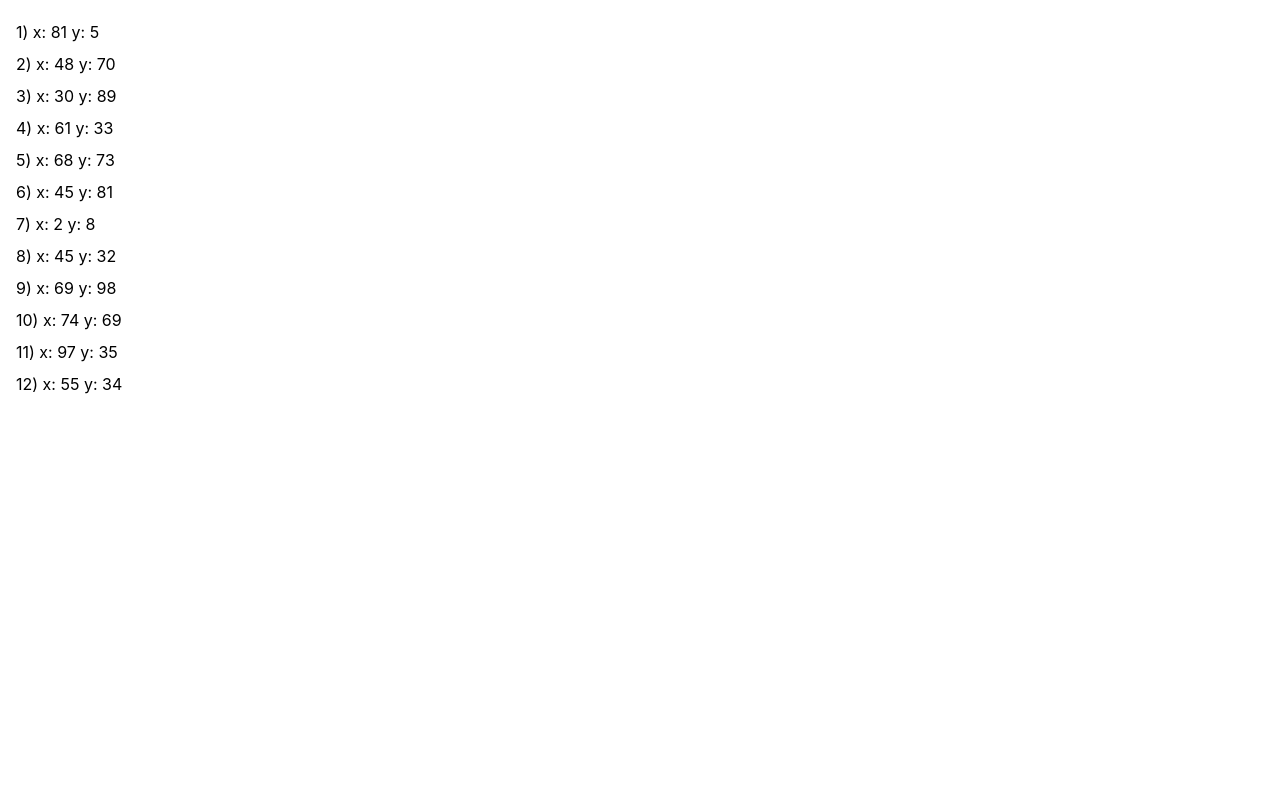
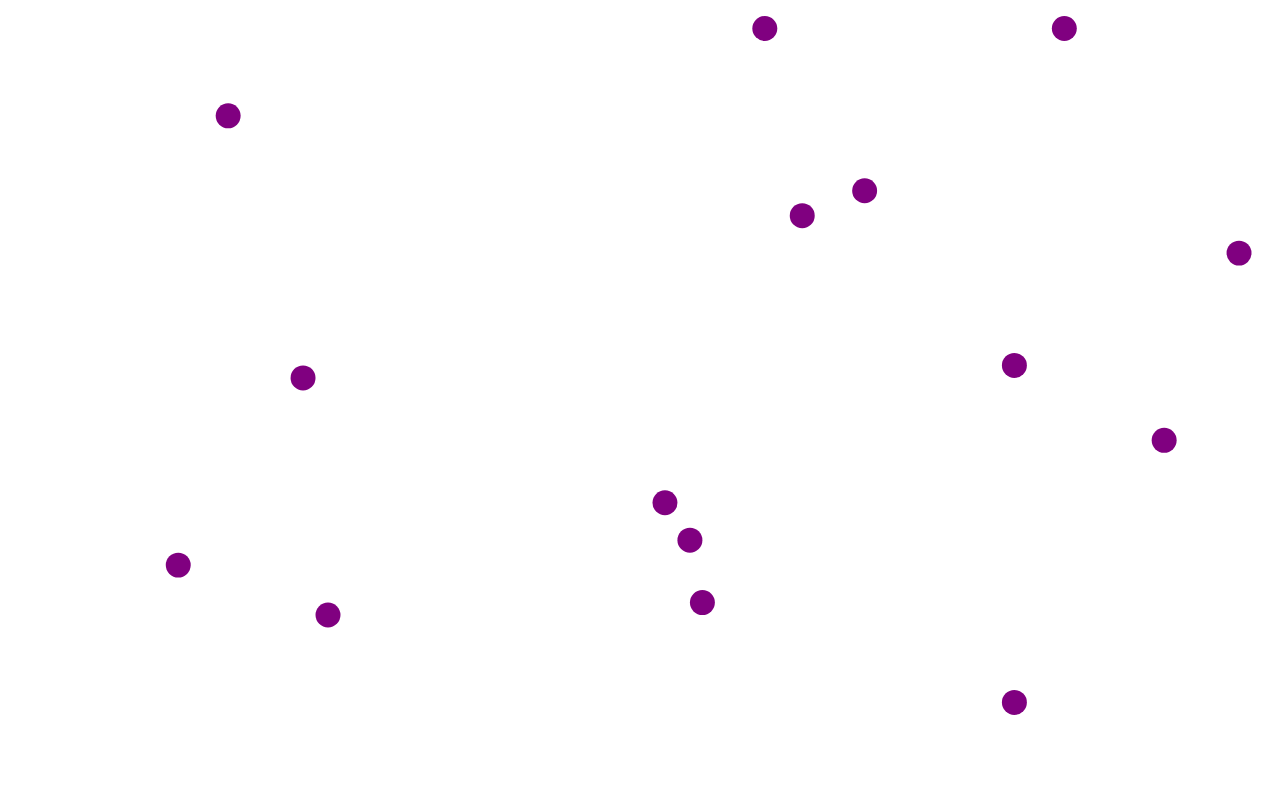
Before and after one commit to milufranz08/d3-react-tutorial, a React (Create React App) app: page / in a window 1280 px wide. Shown: the top 787 px of the page. Built offline with nearby package versions, Linux system fonts and the light colour scheme.

Commit message:
Add svg circle shapes for dataset

```diff
--- a/src/App.css
+++ b/src/App.css
@@ -1,5 +1,4 @@
 .App {
-  /* text-align: center; */
   line-height: 2;
   padding: 1em;
 }
--- a/src/App.js
+++ b/src/App.js
@@ -31,7 +31,9 @@ function App() {
 
   return (
     <div className="App">
-      {data.map(([x, y], index) => (<div key={index}>{`${index + 1}) x: ${x} y: ${y}`}</div>)) }
+      <svg viewBox="0 0 100 100">
+        {data.map(([x, y], index) => (<circle cx={x} cy={y} r="1" fill="purple"/>)) }
+      </svg>
     </div>
   );
 }
--- a/src/helper.js
+++ b/src/helper.js
@@ -1,5 +1,5 @@
 export const generateData = () => {
-    return Array(12).fill(0).map(() => ([
+    return Array(25).fill(0).map(() => ([
         Math.floor(Math.random() * 100) + 1,
         Math.floor(Math.random() * 100) + 1
       ]))
```
